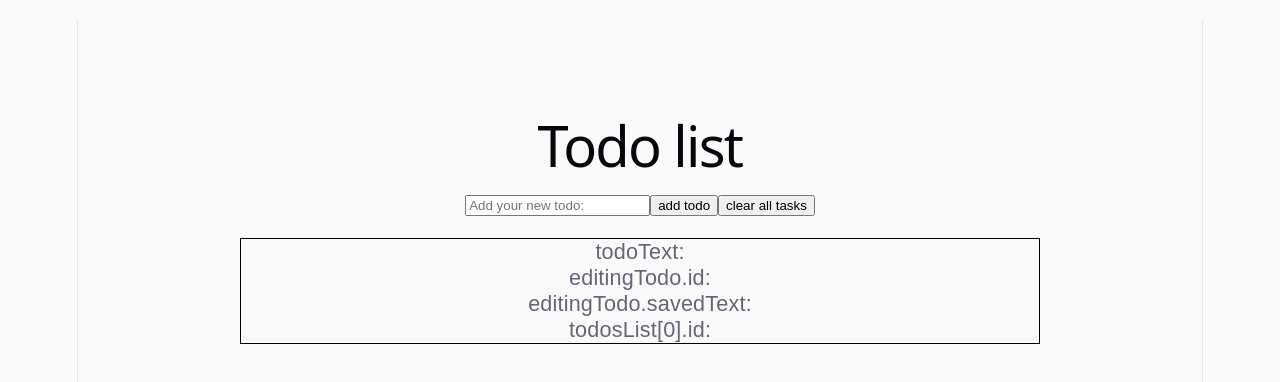
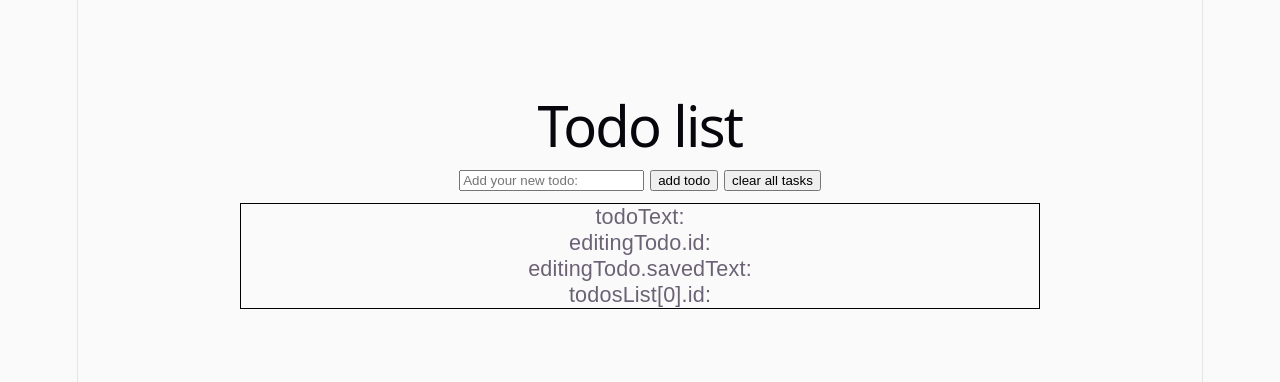
Before and after one commit to PavelKor25/react-todo-list, a React (Vite) app: page / in a window 1280 px wide. Shown: the top 382 px of the page. Built offline with nearby package versions, Linux system fonts and the light colour scheme.

Commit message:
style: update add-todo form layout with new class and padding adjustments

```diff
--- a/src/App.css
+++ b/src/App.css
@@ -1,7 +1,12 @@
 body {
-  padding: 20px;
   font-family: sans-serif;
   background-color: #fafafa;
+}
+
+ul {
+  padding: 0;
+  margin: 0;
+  list-style-type: none;
 }
 
 .app-container {
@@ -46,6 +51,13 @@ body {
   gap: 6px;
 }
 
+.add-todo-form {
+  display: flex;
+  justify-content: center;
+  gap: 6px;
+  padding-bottom: 12px;
+}
+
 @media (max-width: 450px) {
   .app-container {
     font-size: 1rem;
--- a/src/App.jsx
+++ b/src/App.jsx
@@ -157,7 +157,10 @@ function App() {
     <div className="app-container">
       <h1>Todo list</h1>
 
-      <form hidden={isAnyTaskEditing} onSubmit={handleAddSubmit}>
+      <form
+        className="add-todo-form"
+        hidden={isAnyTaskEditing}
+        onSubmit={handleAddSubmit}>
         <input
           type="text"
           value={todoText}
```
